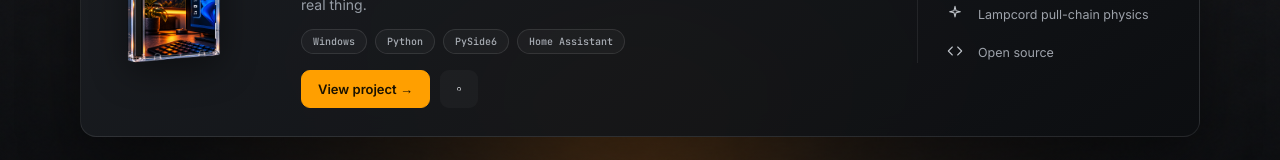
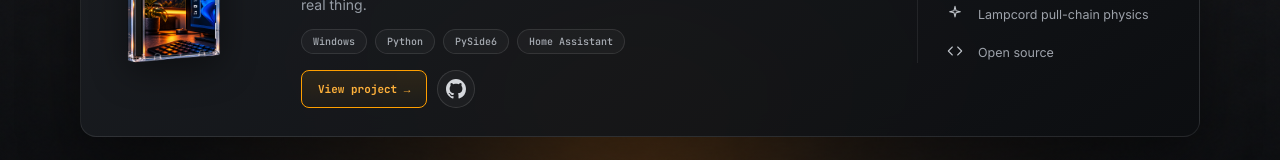
Before and after one commit to 312arjun/312arjun.github.io, a React (Vite) app: page /#/ in a window 1280 px wide. Shown: the part 1012-1172 px from the top of the page. Built offline with nearby package versions, Linux system fonts and the light colour scheme.

Commit message:
Fix cross-page CSS collision: scope Work page button styles under .project-panel

```diff
--- a/src/styles/work.css
+++ b/src/styles/work.css
@@ -449,7 +449,8 @@ main {
   margin: 16px 0 0 20px;
   align-items: center;
 }
-.btn {
+.btn,
+.project-panel .btn {
   display: inline-flex;
   align-items: center;
   justify-content: center;
@@ -462,17 +463,17 @@ main {
   cursor: pointer;
   transition: .22s ease;
 }
-.btn-primary {
+.project-panel .btn-primary {
   color: var(--amber-bright);
   border: 1px solid var(--amber);
   background: linear-gradient(180deg, rgba(255,159,0,.1), rgba(255,159,0,.03));
 }
-.btn-primary:hover {
+.project-panel .btn-primary:hover {
   background: var(--amber);
   color: #17120a;
   box-shadow: 0 0 20px rgba(255,159,0,.28);
 }
-.btn-github {
+.project-panel .btn-github {
   width: 38px;
   padding: 0;
   color: #d5d8dc;
@@ -480,11 +481,11 @@ main {
   background: rgba(255,255,255,.03);
   border-radius: 50%;
 }
-.btn-github:hover {
+.project-panel .btn-github:hover {
   border-color: var(--amber);
   color: var(--amber);
 }
-.btn-github svg {
+.project-panel .btn-github svg {
   width: 20px;
   height: 20px;
   fill: currentColor;
```
